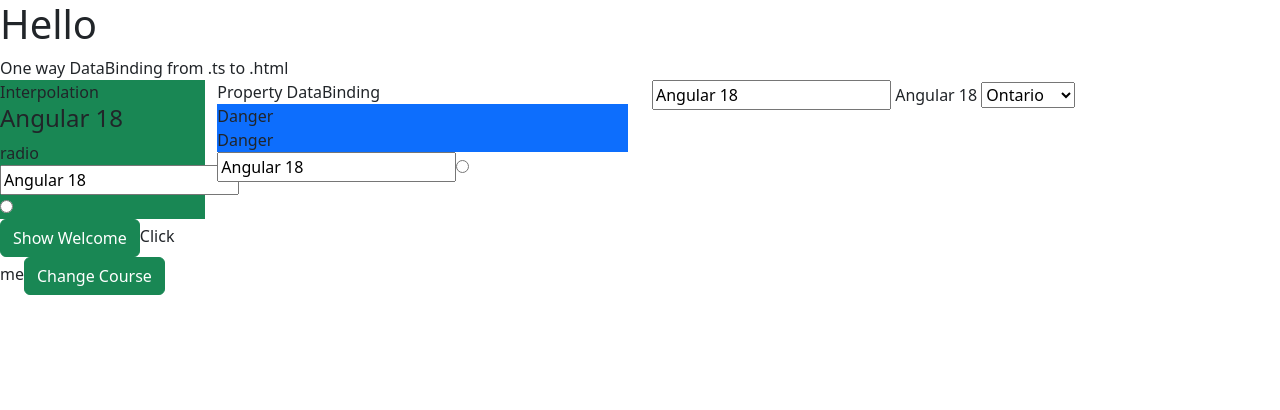
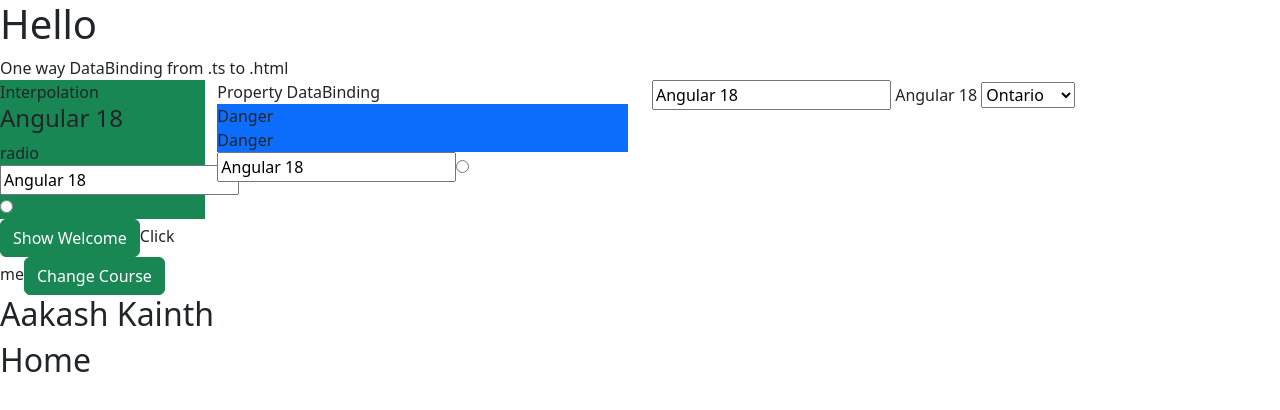
Before and after one commit to AakashKainth/angular_18_tutorial, an Angular app: page / in a window 1280 px wide. Shown: the top 410 px of the page. Built offline with nearby package versions, Linux system fonts and the light colour scheme.

Commit message:
added tag

```diff
--- a/src/app/data-binding/data-binding.component.html
+++ b/src/app/data-binding/data-binding.component.html
@@ -45,8 +45,8 @@
         </select>
     </div>
     <div class="col-4">
-
-
+        <h2>{{firstName()}}</h2>
+        <h2>Home</h2>
 
 
 
```
